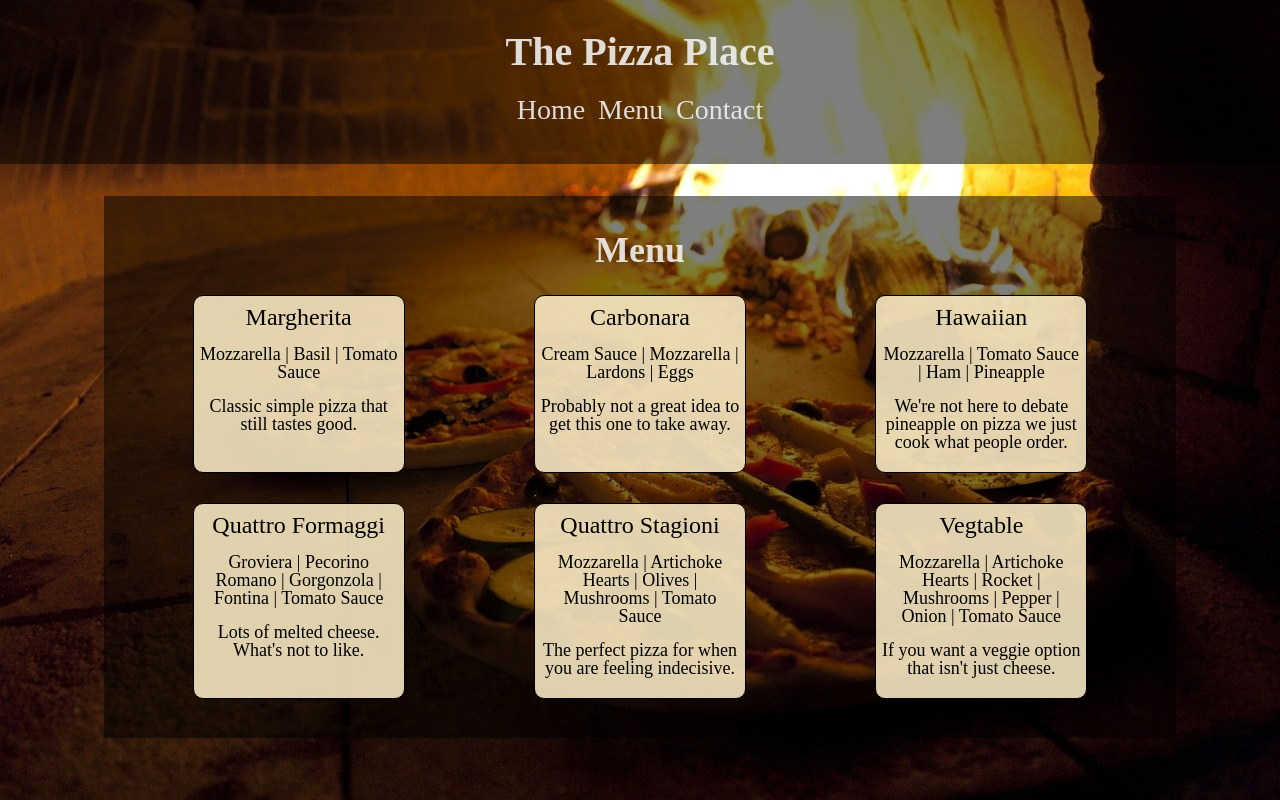
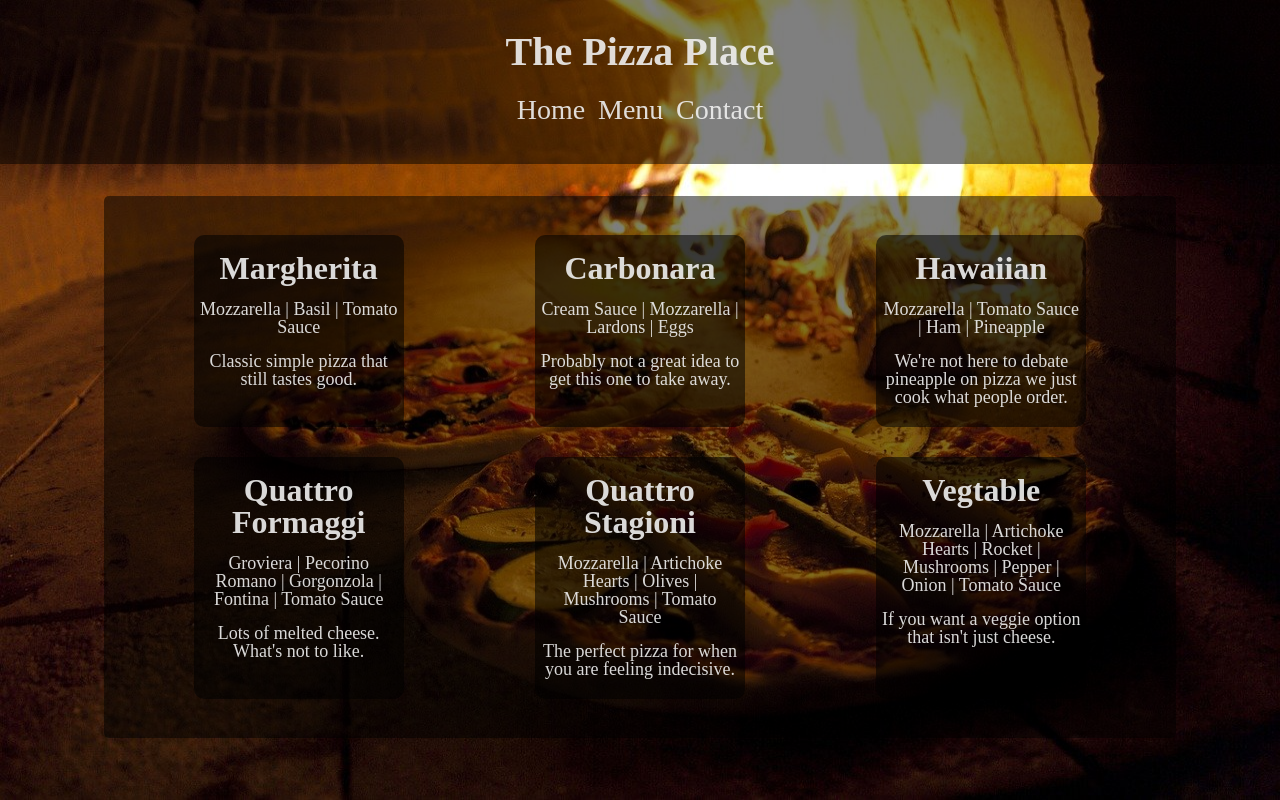
Before and after one commit to SWThurlow/restaurant-page, a website built with webpack: page dist/index.html in a window 1280 px wide. Both pictures are taken after a click on the item "Menu". Built offline with nearby package versions, Linux system fonts and the light colour scheme.

Commit message:
CHANGING MENU DESIGN
Changing menu design to be in keeping with the home page.

```diff
--- a/src/menu.js
+++ b/src/menu.js
@@ -1,10 +1,6 @@
 export default function menu() {
     const content = document.createElement('div');
     content.setAttribute('class', 'content');
-
-    const h2 = document.createElement('h2');
-    h2.textContent = 'Menu';
-    content.appendChild(h2);
 
     const menu = document.createElement('section');
     menu.classList.add('menu');
@@ -40,7 +36,7 @@ export default function menu() {
         const container = document.createElement('div');
         container.classList.add('menuItem')
 
-        const title = document.createElement('h3');
+        const title = document.createElement('h2');
         title.textContent = pizza.title;
         container.appendChild(title);
 
--- a/src/navbar.js
+++ b/src/navbar.js
@@ -18,10 +18,10 @@ export default function navigation() {
 
   const homeLink = document.createElement('li');
   homeLink.textContent = 'Home';
+  homeLink.classList.add('current');
   homeLink.addEventListener('click', () => {
     let content = document.querySelector('.content');
     document.body.removeChild(content);
-
     document.body.appendChild(home());
   });
   navList.appendChild(homeLink);
@@ -31,7 +31,6 @@ export default function navigation() {
   menuLink.addEventListener('click', () => {
     let content = document.querySelector('.content');
     document.body.removeChild(content);
-
     document.body.appendChild(menu());
   });
   navList.appendChild(menuLink);
@@ -41,7 +40,6 @@ export default function navigation() {
   contactLink.addEventListener('click', () => {
     let content = document.querySelector('.content');
     document.body.removeChild(content);
-
     document.body.appendChild(contact());
   });
   navList.appendChild(contactLink);
--- a/src/style.css
+++ b/src/style.css
@@ -50,17 +50,10 @@ h1 {
 
 h2 {
     margin: 1.5vh 0;
-    font-size: 36px;
+    font-size: 32px;
     font-weight: 600;
     text-align: center;
     color: var(--font-colour);
-}
-
-h3 {
-    margin: 0.5vh 0;
-    font-size: 24px;
-    font-weight: 500;
-    text-align: center;
 }
 
 p {
@@ -77,6 +70,7 @@ p {
     padding: 3vh;
     margin: 4vh auto;
     background: var(--background);
+    border-radius: 5px;
 }
 
 /*Home*/
@@ -101,8 +95,7 @@ p {
     width: 200px;
     padding: 5px;
     margin: 15px auto;
-    background: rgba(246, 231, 193, 0.9);
-    border: 1px solid black;
+    background: rgba(0, 0, 0, 0.55);
     border-radius: 10px;
 }
 
@@ -110,7 +103,7 @@ p {
     font-size: 18px;
     font-weight: 400;
     text-align: center;
-    color: #000;
+    color: var(--font-colour);
 }
 
 /*Contact*/
```
Also changed, not shown: dist/main.js.
